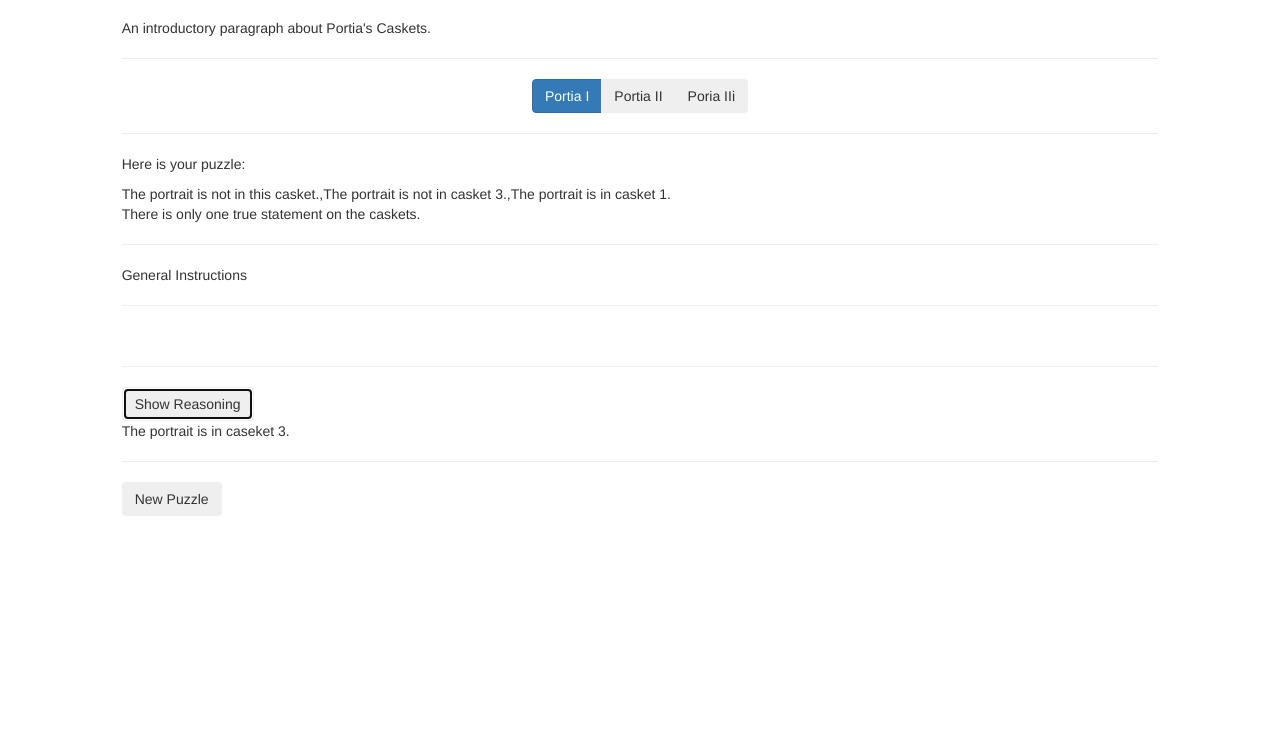
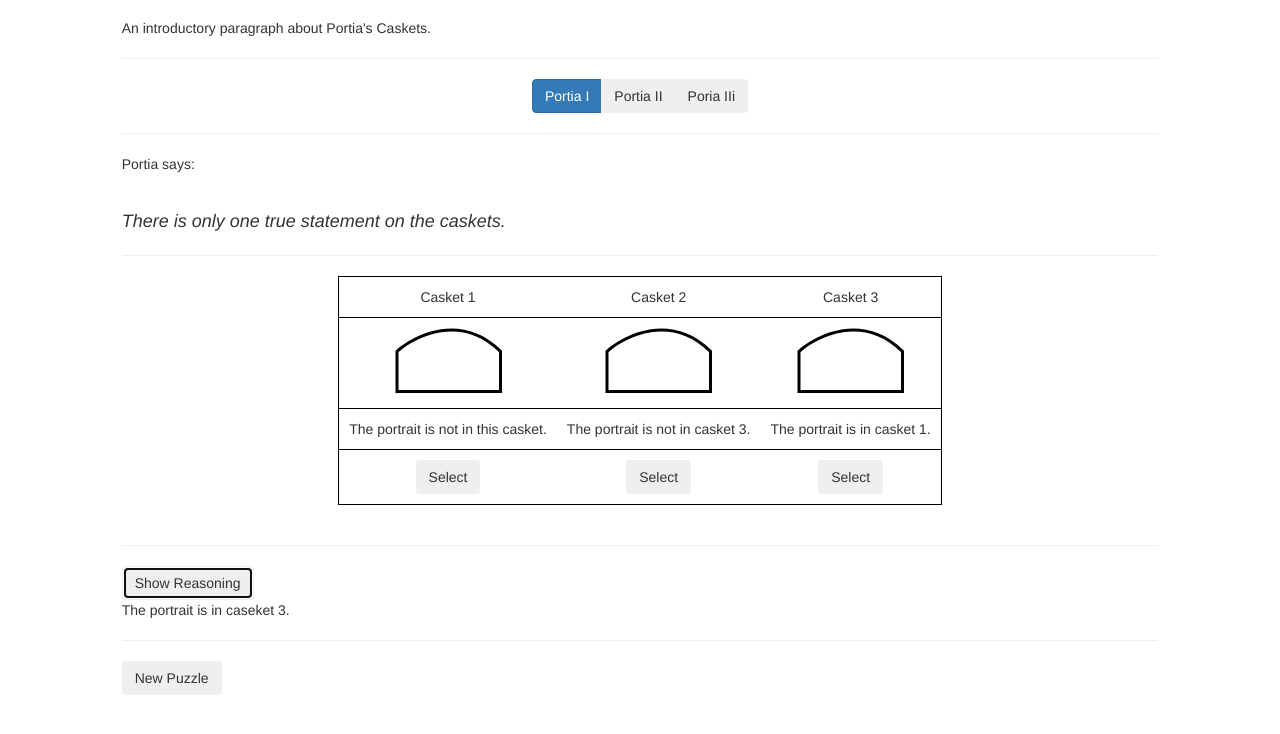
Before and after one commit to dmackinnon1/portia, a plain HTML site: page index.html in a window 1280 px wide. Both pictures are taken after a click on the button "Show Reasoning". Shown: the part 154-888 px from the top of the page. Before the commit the page ends 800 px from the top, so only its background shows below. Drawn offline with nearby package versions, Linux system fonts and the light colour scheme.

Commit message:
added casket svgs, basic interaction

```diff
--- a/index.html
+++ b/index.html
@@ -7,12 +7,14 @@
 <script src="https://ajax.googleapis.com/ajax/libs/jquery/3.1.1/jquery.min.js"></script>
 <script src="https://maxcdn.bootstrapcdn.com/bootstrap/3.3.7/js/bootstrap.min.js"></script>
 <script src="js/portia.js"></script>
+<script src="js/caskets.js"></script>
 <title>Portia's Caskets</title>
 </head>
 <style>
 
 ul {
 	padding-left: 40px;
+
 	list-style-type: none;
 }
 
@@ -29,7 +31,7 @@ table, tr {
 }
 
 th, td {
-	padding: 4px;
+	padding: 10px;
 }
 
 .buttonDiv {
@@ -41,15 +43,17 @@ th, td {
 	text-align: center;
 }
 
+.puzzle-text {
+	font-style: italic;
+	font-size: large;
+}
 </style>
 <script>
-let puzzles = [];
-let selectedPuzzle = null;
+
 $(document).ready(function(){
 	console.log("about to fetch remote data");
 	$.getJSON("data/portia1.json", function(data){
-		puzzles = data;
-		console.log(puzzles);
+		portia.puzzles = data;
 	}).done(function() {
 		reset();
 	});
@@ -64,27 +68,34 @@ $(document).ready(function(){
 		showSolution();
 	});
 
+	display.result = document.getElementById("solutionDisplay");
+	display.reasoning =document.getElementById("reasoningDisplay");
 });
 
 function formatPuzzle(p) {
 	let pd =  document.getElementById("puzzleDescription");
-	let text = portiaICasketText(p.caskets);
+	let cd =  document.getElementById("caskDisplay");
+	let text = "<br>";
+	text += portiaIRiddleText(p.truths);
 	text += "<br>";
-	text += portiaIRiddleText(p.truths);
 	pd.innerHTML = text;
+	let text2 = htmlforCakets(p.caskets);
+	cd.innerHTML = text2;
 
 }
 
 function showSolution() {
 	let rd = document.getElementById("reasoningDisplay");
-	rd.innerHTML = "The portrait is in caseket " + selectedPuzzle.solution +".";
+	rd.innerHTML = "The portrait is in caseket " + portia.selected.solution +".";
 }
 
 function reset() {
-	selectedPuzzle = randomElement(puzzles);
-	formatPuzzle(selectedPuzzle);
-	let rd = document.getElementById("reasoningDisplay");
-	rd.innerHTML = "";
+	portia.selected = randomElement(portia.puzzles);
+	formatPuzzle(portia.selected);
+	display.reasoning.innerHTML = "";
+	portia.answered = false;
+	portia.chosen = -1;
+	updateResult();
 }
 
 </script>
@@ -124,14 +135,9 @@ function reset() {
  		</div>
 	</div>
 	<hr>
-	<p> Here is your puzzle: </p>
-	<div id="puzzleDescription"></div>
+	<p> Portia says: </p>
+	<div id="puzzleDescription" class='puzzle-text'></div>
 	<hr>
-	<p>
-	General Instructions
-	</p>
-	<hr>
-
 	<div id="caskDisplay" class="centered" style="text-align=center"></div>
 	<br>
 	<div id="solutionDisplay"></div>
--- /dev/null
+++ b/js/caskets.js
@@ -0,0 +1,15 @@
+/*
+* Draw casket SVGs.
+*/
+
+function openCasket(index) {
+	return "<svg width='107' height='65' viewBox='0 0 107 65' version='1.1' xmlns='http://www.w3.org/2000/svg' xmlns:xlink='http://www.w3.org/1999/xlink'><title>casket</title><g id='Canvas" + index +"' transform='translate(562 111)'><g id='casket'><g id='casket'><use xlink:href='#path0_stroke' transform='translate(-560 -109)'/></g></g></g><defs><path id='path0_stroke' d='M 0 21.4235L -0.992094 20.2984L -1.5 20.7463L -1.5 21.4235L 0 21.4235ZM 103.5 21.4235L 105 21.4235L 105 20.8022L 104.561 20.3628L 103.5 21.4235ZM 0 61.4235L -1.5 61.4235L -1.5 62.9235L 0 62.9235L 0 61.4235ZM 103.5 61.4235L 103.5 62.9235L 105 62.9235L 105 61.4235L 103.5 61.4235ZM 0.992094 22.5485C 10.0521 14.5509 25.849 5.05175 44.299 2.29417C 62.6095 -0.471146 83.4092 3.45403 102.439 22.4841L 104.561 20.3628C 84.7908 0.592938 63.0071 -3.56522 43.851 -0.672194C 24.8343 2.22856 8.28121 12.1294 -0.992094 20.2984L 0.992094 22.5485ZM -1.5 21.4235L -1.5 61.4235L 1.5 61.4235L 1.5 21.4235L -1.5 21.4235ZM 0 62.9235L 103.5 62.9235L 103.5 59.9235L 0 59.9235L 0 62.9235ZM 105 61.4235L 105 21.4235L 102 21.4235L 102 61.4235L 105 61.4235Z'/></defs></svg>";
+}
+
+function successCasket(index) {
+	return "<svg width='107' height='65' viewBox='0 0 107 65' version='1.1' xmlns='http://www.w3.org/2000/svg' xmlns:xlink='http://www.w3.org/1999/xlink'><title>success</title><g id='Canvas" + index +"' transform='translate(562 19)'><g id='success'><g id='casket_success'><use xlink:href='#path1_stroke' transform='translate(-560 -17)'/></g><g id='Star'><use xlink:href='#path1_fill' transform='translate(-528 -2)' fill='#333333'/></g></g></g><defs><path id='path1_stroke' d='M 0 21.4235L -0.992094 20.2984L -1.5 20.7463L -1.5 21.4235L 0 21.4235ZM 103.5 21.4235L 105 21.4235L 105 20.8022L 104.561 20.3628L 103.5 21.4235ZM 0 61.4235L -1.5 61.4235L -1.5 62.9235L 0 62.9235L 0 61.4235ZM 103.5 61.4235L 103.5 62.9235L 105 62.9235L 105 61.4235L 103.5 61.4235ZM 0.992094 22.5485C 10.0521 14.5509 25.849 5.05175 44.299 2.29417C 62.6095 -0.471146 83.4092 3.45403 102.439 22.4841L 104.561 20.3628C 84.7908 0.592938 63.0071 -3.56522 43.851 -0.672194C 24.8343 2.22856 8.28121 12.1294 -0.992094 20.2984L 0.992094 22.5485ZM -1.5 21.4235L -1.5 61.4235L 1.5 61.4235L 1.5 21.4235L -1.5 21.4235ZM 0 62.9235L 103.5 62.9235L 103.5 59.9235L 0 59.9235L 0 62.9235ZM 105 61.4235L 105 21.4235L 102 21.4235L 102 61.4235L 105 61.4235Z'/><path id='path1_fill' d='M 20.5 0L 25.1025 13.4742L 39.9967 13.4742L 27.9471 21.8017L 32.5496 35.2758L 20.5 26.9483L 8.4504 35.2758L 13.0529 21.8017L 1.00334 13.4742L 15.8975 13.4742L 20.5 0Z'/></defs></svg>";
+}
+
+function failCasket(index) {
+	return "<svg width='107' height='65' viewBox='0 0 107 65' version='1.1' xmlns='http://www.w3.org/2000/svg' xmlns:xlink='http://www.w3.org/1999/xlink'><title>failure</title><g id='Canvas" + index +"' transform='translate(562 -80)'><g id='failure'><g id='Vector'><use xlink:href='#path2_stroke' transform='translate(-520 107)'/></g><g id='casket_fail'><use xlink:href='#path3_stroke' transform='translate(-560 82)'/></g></g></g><defs><path id='path2_stroke' d='M -1.70856 1.82505L 21.7914 23.8251L 25.2086 20.1749L 1.70856 -1.82505L -1.70856 1.82505ZM 1.70856 23.8251L 25.2086 1.82505L 21.7914 -1.82505L -1.70856 20.1749L 1.70856 23.8251Z'/><path id='path3_stroke' d='M 0 21.4235L -0.992094 20.2984L -1.5 20.7463L -1.5 21.4235L 0 21.4235ZM 103.5 21.4235L 105 21.4235L 105 20.8022L 104.561 20.3628L 103.5 21.4235ZM 0 61.4235L -1.5 61.4235L -1.5 62.9235L 0 62.9235L 0 61.4235ZM 103.5 61.4235L 103.5 62.9235L 105 62.9235L 105 61.4235L 103.5 61.4235ZM 0.992094 22.5485C 10.0521 14.5509 25.849 5.05175 44.299 2.29417C 62.6095 -0.471146 83.4092 3.45403 102.439 22.4841L 104.561 20.3628C 84.7908 0.592938 63.0071 -3.56522 43.851 -0.672194C 24.8343 2.22856 8.28121 12.1294 -0.992094 20.2984L 0.992094 22.5485ZM -1.5 21.4235L -1.5 61.4235L 1.5 61.4235L 1.5 21.4235L -1.5 21.4235ZM 0 62.9235L 103.5 62.9235L 103.5 59.9235L 0 59.9235L 0 62.9235ZM 105 61.4235L 105 21.4235L 102 21.4235L 102 61.4235L 105 61.4235Z'/></defs></svg>"
+}
--- a/js/portia.js
+++ b/js/portia.js
@@ -1,3 +1,12 @@
+
+let portia = {};
+portia.puzzles = [];
+portia.selected = null;
+portia.answered = false;
+portia.chosen = -1;
+
+let display = {};
+display.result = null;
 
 function portiaICasketText(pointerArray) {
 	let text = [];
@@ -6,7 +15,7 @@ function portiaICasketText(pointerArray) {
 		text.push(textForPointer(parseInt(pointerArray[p]),parseInt(p)+1));
 	}
 	return text;
-};
+}
 
 function portiaIRiddleText(truths) {
 	let t = parseInt(truths);
@@ -16,6 +25,74 @@ function portiaIRiddleText(truths) {
 		return "There is only one true statement on the caskets.";
 	}
 	return "There are " + truths + " true statements on the caskets."
+}
+
+function htmlforCakets(pointerArray) {
+	let html = "<table>";
+	html += "<tr>"
+	let txt = portiaICasketText(pointerArray);
+	let i = 0;
+	for (i in txt) {
+		html += "<td> Casket " + (parseInt(i) + 1) + "</td>";
+	}
+	html += "</tr><tr>";
+	for (i in txt) {
+		html += "<td id='casket_" + (parseInt(i) + 1) + "' >" + openCasket() + "</td>";
+	}
+	html += "</tr><tr>";
+	for (i in txt) {
+		html += "<td>"+ txt[i] +"</td>"
+	}
+	html += "</tr><tr>";
+	for (i in txt) {
+		html += "<td>"+ htmlForButton(parseInt(i) + 1) + "</td>"
+	}
+	html += "</tr></table>";
+	return html;
+}
+
+function htmlForButton(index) {
+	html = "<button type='button' id='solve_"+ index +"' " ;
+	html += " onclick='cellClick(event)'";
+	html += " data-index='" + index + "'"
+	html += " class='btn btn-secondary typeButton'>Select</span></button>";
+	return html;
+}
+
+function cellClick(event) {
+	if (portia.answered) return;
+	let index = parseInt(event.target.getAttribute("data-index"));
+	portia.chosen = index;
+	let cell = document.getElementById( "casket_" + index);
+	console.log("selected: " + cell);
+	if (index === parseInt(portia.selected.solution)) {
+		console.log("correct casket chosen");
+		cell.innerHTML = "";
+		cell.innerHTML = successCasket();
+	} else {
+		console.log("incorrect casket chosen");
+		cellinnerHTML = "";
+		cell.innerHTML = failCasket();
+	}
+	portia.answered = true;
+	updateResult();
+}
+
+
+function updateResult(){
+	if (portia.answered) {
+		display.result.innerHTML = solutionText();
+	} else {
+		display.result.innerHTML = "";
+	}
+}
+
+function solutionText() {
+	if (portia.chosen === parseInt(portia.selected.solution)) {
+		return "You chose wisely.";
+	} else {
+		return "You did not choose wisely.";
+	}
 }
 
 function textForPointer(pointer, currentIndex) {
```
Also changed, not shown: imgs/casket.svg (added), imgs/casket_fail.svg (added), imgs/casket_success.svg (added).
